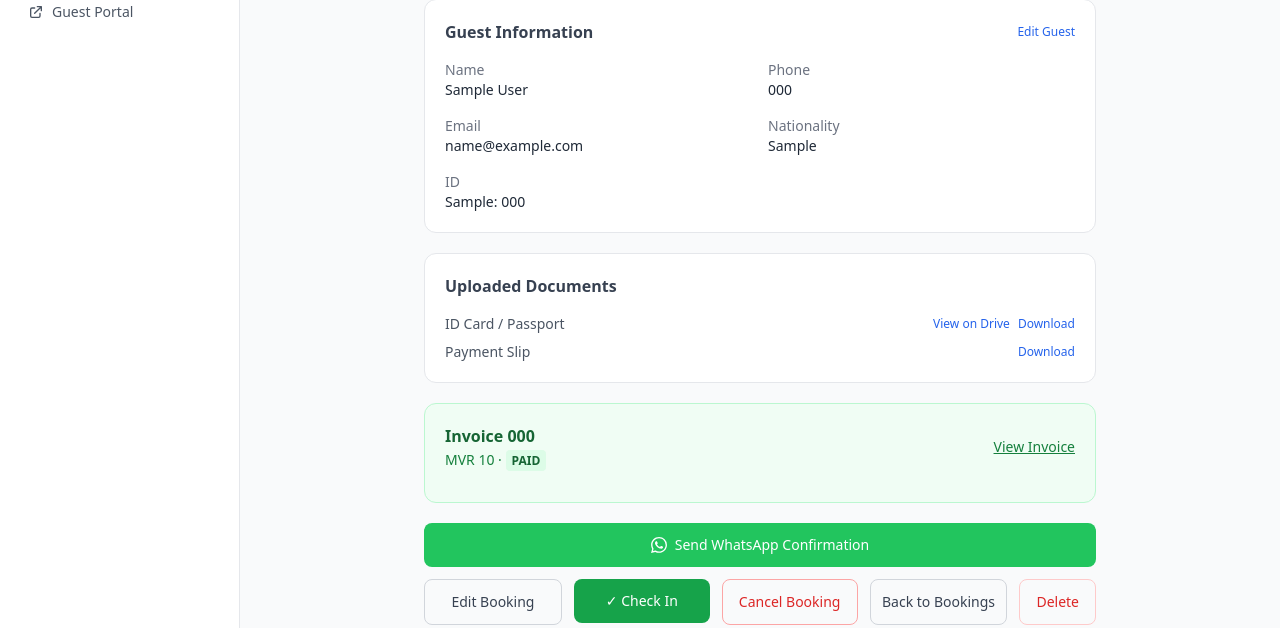
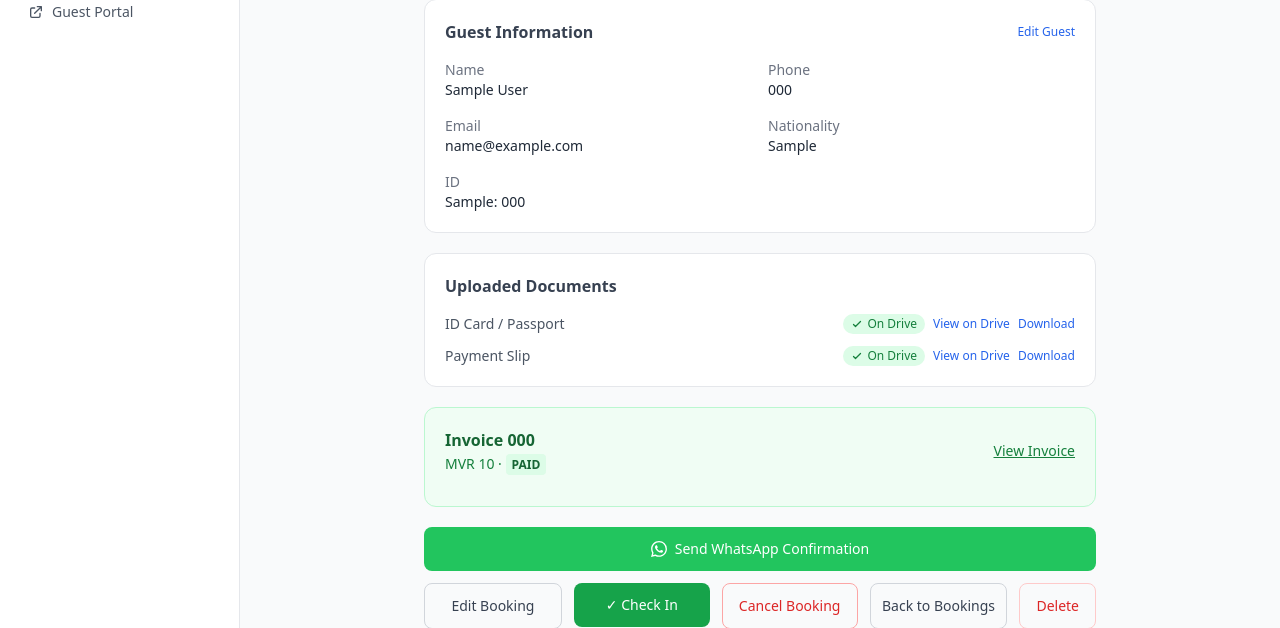
Before and after one commit to HSNHMD/sheeza-manzil-guesthouse, a Flask app: page /bookings/1 in a window 1280 px wide. Shown: the part 488-1116 px from the top of the page. Run offline with Flask 3, Linux system fonts and the light colour scheme; a user stored in the database is signed in; tables that the repository leaves empty hold one stand-in row (values such as "Sample post"); some libraries are stand-ins or nearby versions.

Commit message:
Fix Google Drive upload failures and add Drive status UI
Root causes fixed:
- drive.py: change scope from drive.file to drive so folder lookup works
- drive.py: normalize literal \n in private_key (Railway env var encoding)
- models.py: add payment_slip_drive_url column (was missing, URL never stored)
- __init__.py: add idempotent ALTER TABLE migration for new column
- public.py: capture and save payment_slip_drive_url after upload (was discarded)
- detail.html: add green/red Drive status badges for both documents with links

Co-Authored-By: Claude Sonnet 4.6 <noreply@anthropic.com>

```diff
--- a/app/models.py
+++ b/app/models.py
@@ -104,9 +104,10 @@ class Booking(db.Model):
     created_by = db.Column(db.Integer, db.ForeignKey('users.id'))
     created_at = db.Column(db.DateTime, default=datetime.utcnow)
     updated_at = db.Column(db.DateTime, default=datetime.utcnow, onupdate=datetime.utcnow)
-    id_card_filename   = db.Column(db.String(255))
-    id_card_drive_url  = db.Column(db.String(500))
+    id_card_filename      = db.Column(db.String(255))
+    id_card_drive_url     = db.Column(db.String(500))
     payment_slip_filename = db.Column(db.String(255))
+    payment_slip_drive_url = db.Column(db.String(500))
 
     invoice = db.relationship('Invoice', backref='booking', uselist=False)
     creator = db.relationship('User', foreign_keys=[created_by])
--- a/app/routes/public.py
+++ b/app/routes/public.py
@@ -170,10 +170,13 @@ def submit():
         drive_slip_name = f'{booking.booking_ref}-{guest_slug}-Payment.{slip_ext}'
         try:
             from ..services.drive import upload_payment_slip
-            upload_payment_slip(
+            _, slip_drive_url = upload_payment_slip(
                 os.path.join(upload_dir, payment_slip_filename),
                 drive_slip_name,
             )
+            if slip_drive_url:
+                booking.payment_slip_drive_url = slip_drive_url
+                db.session.commit()
         except Exception as exc:
             current_app.logger.error('[Drive] Payment slip upload failed for %s: %s', booking.booking_ref, exc)
 
--- a/app/templates/bookings/detail.html
+++ b/app/templates/bookings/detail.html
@@ -115,14 +115,23 @@
   {% if booking.id_card_filename or booking.payment_slip_filename %}
   <div class="bg-white rounded-xl border border-gray-200 p-5">
     <h2 class="font-semibold text-gray-700 mb-4">Uploaded Documents</h2>
-    <div class="space-y-2 text-sm">
+    <div class="space-y-3 text-sm">
       {% if booking.id_card_filename %}
-      <div class="flex items-center justify-between">
-        <span class="text-gray-600">ID Card / Passport</span>
-        <div class="flex gap-2">
+      <div class="flex items-center justify-between gap-3">
+        <span class="text-gray-600 shrink-0">ID Card / Passport</span>
+        <div class="flex items-center gap-2 flex-wrap justify-end">
           {% if booking.id_card_drive_url %}
+          <span class="inline-flex items-center gap-1 px-2 py-0.5 rounded-full text-xs font-medium bg-green-100 text-green-700">
+            <svg class="w-3 h-3" fill="none" stroke="currentColor" viewBox="0 0 24 24"><path stroke-linecap="round" stroke-linejoin="round" stroke-width="2.5" d="M5 13l4 4L19 7"/></svg>
+            On Drive
+          </span>
           <a href="{{ booking.id_card_drive_url }}" target="_blank"
             class="text-blue-600 hover:underline text-xs">View on Drive</a>
+          {% else %}
+          <span class="inline-flex items-center gap-1 px-2 py-0.5 rounded-full text-xs font-medium bg-red-100 text-red-600">
+            <svg class="w-3 h-3" fill="none" stroke="currentColor" viewBox="0 0 24 24"><path stroke-linecap="round" stroke-linejoin="round" stroke-width="2.5" d="M6 18L18 6M6 6l12 12"/></svg>
+            Not on Drive
+          </span>
           {% endif %}
           <a href="{{ url_for('bookings.download_upload', filename=booking.id_card_filename) }}"
             class="text-blue-600 hover:underline text-xs">Download</a>
@@ -130,10 +139,25 @@
       </div>
       {% endif %}
       {% if booking.payment_slip_filename %}
-      <div class="flex items-center justify-between">
-        <span class="text-gray-600">Payment Slip</span>
-        <a href="{{ url_for('bookings.download_upload', filename=booking.payment_slip_filename) }}"
-          class="text-blue-600 hover:underline text-xs">Download</a>
+      <div class="flex items-center justify-between gap-3">
+        <span class="text-gray-600 shrink-0">Payment Slip</span>
+        <div class="flex items-center gap-2 flex-wrap justify-end">
+          {% if booking.payment_slip_drive_url %}
+          <span class="inline-flex items-center gap-1 px-2 py-0.5 rounded-full text-xs font-medium bg-green-100 text-green-700">
+            <svg class="w-3 h-3" fill="none" stroke="currentColor" viewBox="0 0 24 24"><path stroke-linecap="round" stroke-linejoin="round" stroke-width="2.5" d="M5 13l4 4L19 7"/></svg>
+            On Drive
+          </span>
+          <a href="{{ booking.payment_slip_drive_url }}" target="_blank"
+            class="text-blue-600 hover:underline text-xs">View on Drive</a>
+          {% else %}
+          <span class="inline-flex items-center gap-1 px-2 py-0.5 rounded-full text-xs font-medium bg-red-100 text-red-600">
+            <svg class="w-3 h-3" fill="none" stroke="currentColor" viewBox="0 0 24 24"><path stroke-linecap="round" stroke-linejoin="round" stroke-width="2.5" d="M6 18L18 6M6 6l12 12"/></svg>
+            Not on Drive
+          </span>
+          {% endif %}
+          <a href="{{ url_for('bookings.download_upload', filename=booking.payment_slip_filename) }}"
+            class="text-blue-600 hover:underline text-xs">Download</a>
+        </div>
       </div>
       {% endif %}
     </div>
```
Also changed, not shown: app/__init__.py (+14 -0 lines), app/services/drive.py (+6 -1 lines).
